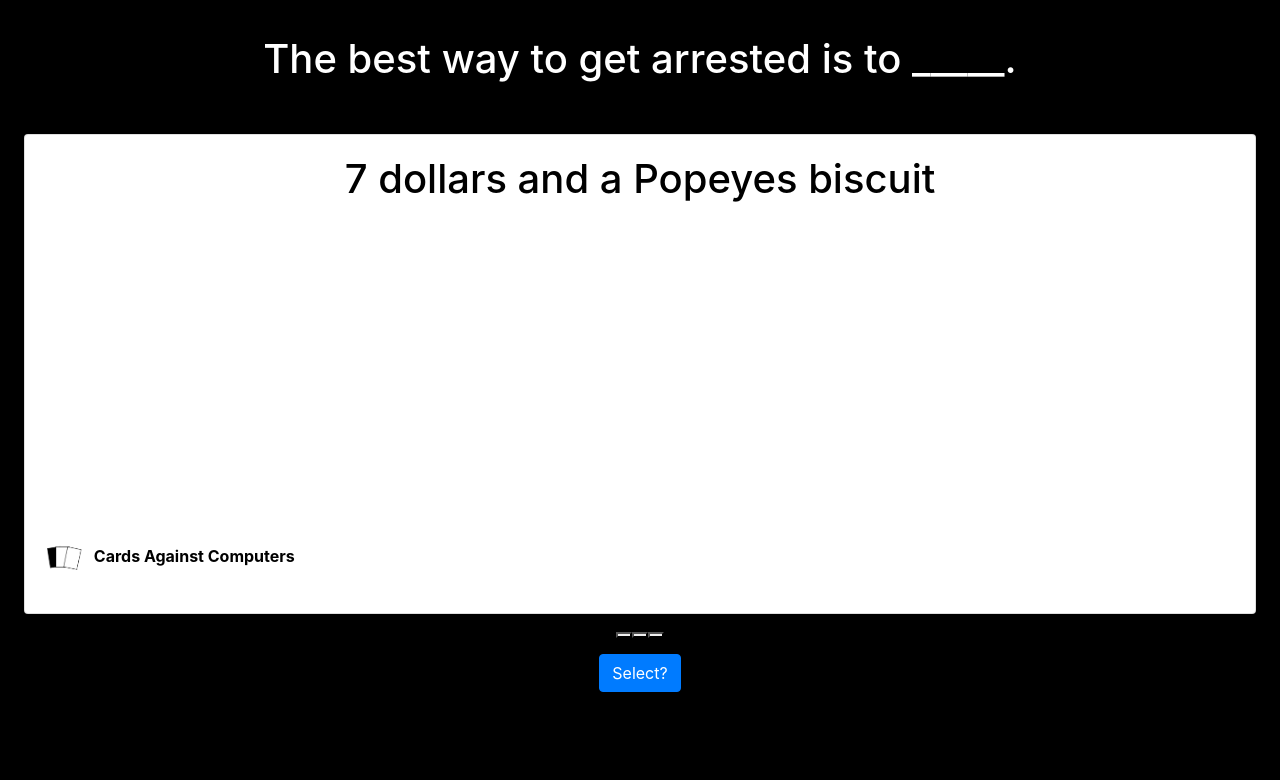
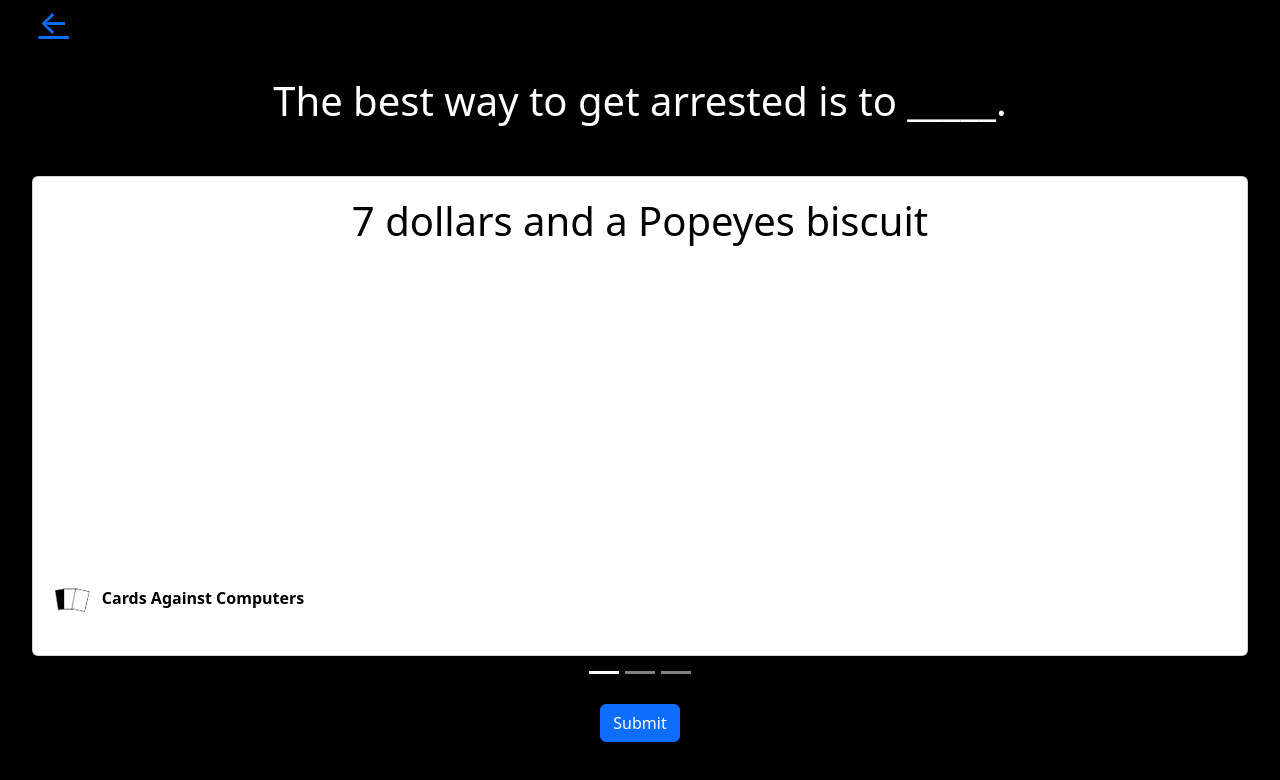
Before and after one commit to Juicestus/cards-against-computers, a React app in the folder client/: page /play in a window 1280 px wide. Built offline with nearby package versions, Linux system fonts and the light colour scheme; some packages are replaced by stand-ins of ours.

Commit message:
Touch controls

```diff
--- a/client/src/components/Card.js
+++ b/client/src/components/Card.js
@@ -1,7 +1,7 @@
 import CAC from "../imgs/cards-branding.png";
 const Card = ({ text }) => {
   return (
-    <div className="card">
+    <div className="card" style={{height: "60vh"}}>
       <h1 style={{ color: "black", marginTop: ".5em" }}>{text}</h1>
       <div className="card-branding">
         <img src={CAC} className="small-card-img"></img>
--- a/client/src/index.js
+++ b/client/src/index.js
@@ -7,6 +7,8 @@
 import Create from "./pages/Create";
 import Join from "./pages/Join";
 import Lobby from "./pages/Lobby";
+import 'bootstrap/dist/css/bootstrap.css';
+
 
 ReactDOM.render(
   <Router>
--- a/client/src/pages/Home.js
+++ b/client/src/pages/Home.js
@@ -12,10 +12,10 @@
       </h4>
 
       <div className="home-button-container">
-        <Button href="/create" className="home-big-button">
+        <Button href="/create" className="home-big-button" style ={{display: "flex"}}>
           Create Game
         </Button>
-        <Button href="/join" className="home-big-button">
+        <Button href="/join" className="home-big-button" style ={{display: "flex"}}>
           Join Game
         </Button>
       </div>
--- a/client/src/pages/Play.js
+++ b/client/src/pages/Play.js
@@ -1,8 +1,9 @@
 import { Carousel, Button } from "react-bootstrap";
 import Card from "../components/Card";
 import { useState, useEffect } from "react";
+import { NavLink } from "react-router-dom";
+
 const Play = () => {
-  const [index, setIndex] = useState(0);
   const [answerCards, setAnswerCards] = useState([
     "7 dollars and a Popeyes biscuit",
     "The 3/5ths Compromise",
@@ -17,17 +18,6 @@
   const [questionCard, setQuestionCard] = useState(0);
 
   useEffect(() => {
-    const statusKeyboardInput = (e) => {
-      if (e.keyCode === 39)
-        setIndex(Math.min(index + 1, answerCards.length - 1));
-      else if (e.keyCode === 37) setIndex(Math.max(0, index - 1));
-    };
-
-    window.addEventListener("keydown", statusKeyboardInput);
-    return () => window.removeEventListener("keydown", statusKeyboardInput);
-  });
-
-  useEffect(() => {
     setQuestionCard(
       questionCards[Math.floor(Math.random() * questionCards.length)]
     );
@@ -35,14 +25,12 @@
 
   return (
     <div>
-      <h1 className="prompt">{questionCard}{" "} _____.</h1>
+      <h2 className="create-join-back">
+        <NavLink to="/">{"←"}</NavLink>
+      </h2>
+      <h1 className="prompt">{questionCard} _____.</h1>
       <div className="card-carousel">
-        <Carousel
-          interval={null}
-          controls={false}
-          activeIndex={index}
-          slide={false}
-        >
+        <Carousel interval={null}>
           {answerCards.map((card) => (
             <Carousel.Item>
               <Card text={card} />
@@ -56,7 +44,7 @@
             marginTop: "1em",
           }}
         >
-          <Button>Select?</Button>
+          <Button>Submit</Button>
         </div>
       </div>
     </div>
--- a/client/src/styles/index.css
+++ b/client/src/styles/index.css
@@ -1,5 +1,7 @@
 body {
-  background-color: black;
+  background-color: black !important;
+  overflow: none;
+  height: 100%;
 }
 
 h1,
@@ -31,6 +33,9 @@
   line-height: 4.5em;
   margin-top: 1em;
   border-radius: 0.1em;
+  display: flex;
+  justify-content: center;
+  align-items: center;
 }
 
 .home-button-container {
@@ -157,7 +162,7 @@
   color: black;
   height: 60vh;
   text-align: center;
-  margin: 1.5em;
+  margin: 2em;
   margin-top: 1em;
 }
 
@@ -167,6 +172,7 @@
   align-items: center;
   margin: 0.5em;
   padding: 15px;
+  text-align: center;
 }
 
 .small-card-img {
@@ -191,3 +197,12 @@
   font-weight: bold;
   margin-left: 0.3em;
 }
+
+.carousel-indicators {
+  bottom: -.8em !important;
+  position: absolute !important;
+}
+
+.carousel-control-next, .carousel-control-prev {
+  margin: -.8em !important;
+}
```
